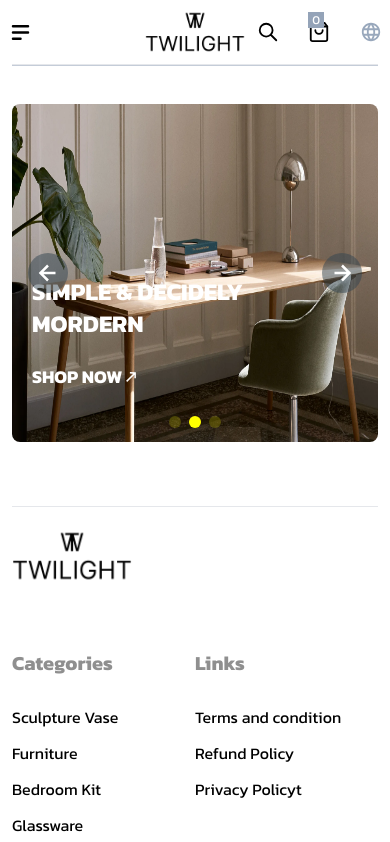
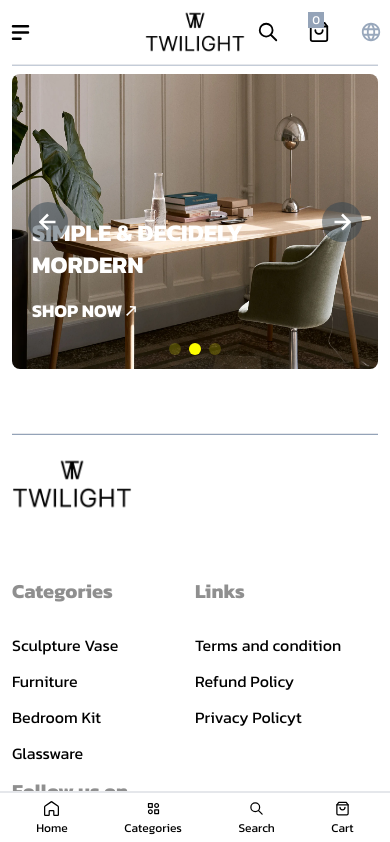
Before and after one commit to dizas9/Red-com, a Next.js app: page / in a window 390 px wide. Shown: the top 842 px of the page. Built offline with nearby package versions, Linux system fonts and the light colour scheme.

Commit message:
Footmenu

```diff
--- /dev/null
+++ b/app/components/Footer Menu/FooterMenu.tsx
@@ -0,0 +1,31 @@
+import { GrHomeRounded } from "react-icons/gr";
+import { BiCategoryAlt } from "react-icons/bi";
+import { HiOutlineSearch } from "react-icons/hi";
+import { FiShoppingBag } from "react-icons/fi";
+export default function FooterMenu() {
+  return (
+    <section className=" mx-auto lg:hidden flex flex-col fixed bottom-0  right-0 left-0 z-[120] lg:bg-[#fffffff2] bg-white m-0 p-2 border-t-2">
+      <div className="flex  justify-around">
+        <div className="flex flex-col items-center gap-1">
+          <GrHomeRounded size={15} />
+          <p className="text-xs">Home</p>
+        </div>
+
+        <div className="flex flex-col items-center gap-1">
+          <BiCategoryAlt size={15} />
+          <p className="text-xs">Categories</p>
+        </div>
+
+        <div className="flex flex-col items-center gap-1">
+          <HiOutlineSearch size={15} />
+          <p className="text-xs">Search</p>
+        </div>
+
+        <div className="flex flex-col items-center gap-1">
+          <FiShoppingBag size={15} />
+          <p className="text-xs">Cart</p>
+        </div>
+      </div>
+    </section>
+  );
+}
--- a/app/components/Header/Header.tsx
+++ b/app/components/Header/Header.tsx
@@ -11,7 +11,7 @@ export default function Header() {
   const screenSize = useScreenResize();
 
   return (
-    <section className=" mx-auto 2xl:max-w-[100rem] flex flex-col fixed right-0 left-0 z-[120] bg-[#fffffff2]">
+    <section className=" mx-auto 2xl:max-w-[100rem] flex flex-col lg:fixed right-0 left-0 z-[120] lg:bg-[#fffffff2] bg-white m-0 p-0">
       <div className="lg:px-10 md:px-28 lg:py-2 md:py-1 p-2 flex items-center">
         {/* sidebar + Navbar */}
         <div className="flex  w-[33.3%] gap-5 items-center">
--- a/app/components/Hero Section/Carousel.tsx
+++ b/app/components/Hero Section/Carousel.tsx
@@ -29,7 +29,7 @@ export default function Carousel({ slides }: CarouselProps) {
 
   return (
     <>
-      <div className="lg:h-[80vh] h-[40vh] md:h-[22vh]">
+      <div className="lg:h-[80vh] h-[35vh] md:h-[22vh]">
         <Swiper
           spaceBetween={0}
           pagination={{
@@ -51,7 +51,6 @@ export default function Carousel({ slides }: CarouselProps) {
           className="lg:h-full h-full rounded-lg"
         >
           {slides.map((slide, idx) => (
-            <>
             <SwiperSlide className="px-0 relative" key={idx}>
               <Image
                 src={slide.src}
@@ -68,7 +67,6 @@ export default function Carousel({ slides }: CarouselProps) {
                 <CgArrowTopRight stroke="500" />
               </p>
             </SwiperSlide>
-            </>
           ))}
         </Swiper>
 
--- a/app/components/Hero Section/Hero.tsx
+++ b/app/components/Hero Section/Hero.tsx
@@ -11,7 +11,7 @@ export default function Hero() {
   ];
   return (
     <>
-      <div className="relative w-full mt-24 mb-12 ">
+      <div className="relative w-full lg:mt-24  mb-12 ">
         <Carousel slides={slides}/>
       </div>
     </>
--- a/app/layout.tsx
+++ b/app/layout.tsx
@@ -3,6 +3,7 @@ import { Inter, Kanit } from "next/font/google";
 import "./globals.css";
 import Header from "./components/Header/Header";
 import Footer from "./components/Footer Section/Footer";
+import FooterMenu from "./components/Footer Menu/FooterMenu";
 
 const kanit = Kanit({ subsets: ["latin"], weight:["700","400"] });
 
@@ -18,10 +19,13 @@ export default function RootLayout({
 }>) {
   return (
     <html lang="en">
-      <body className={kanit.className}>
+      <body
+        className={`${kanit.className} h-screen lg:h-auto overflow-y-auto  m-0 p-0 relative`}
+      >
         <Header />
         {children}
-        <Footer/>
+        <FooterMenu/>
+        <Footer />
       </body>
     </html>
   );
```
Lines whose indentation alone changed are shown as unchanged.
